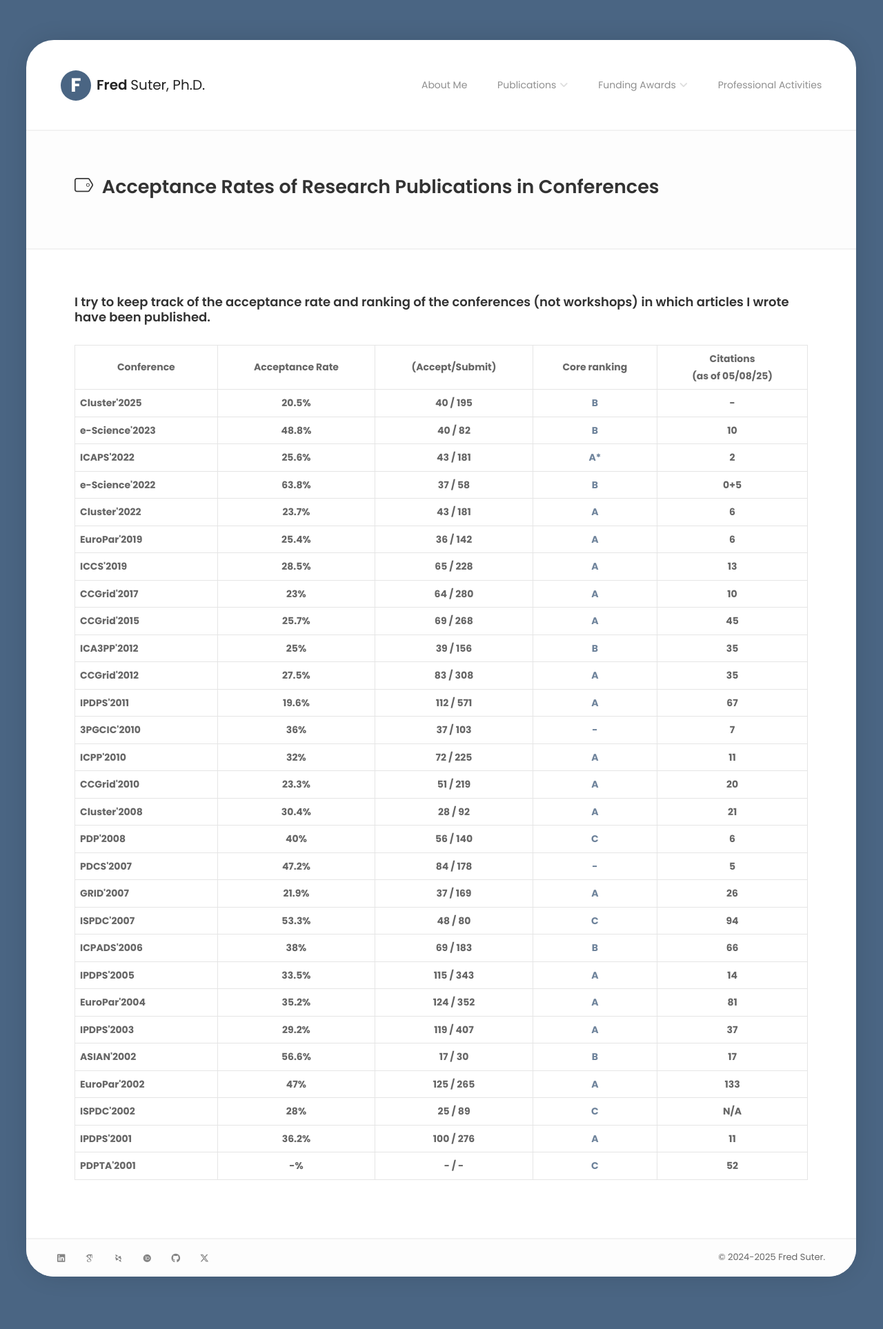
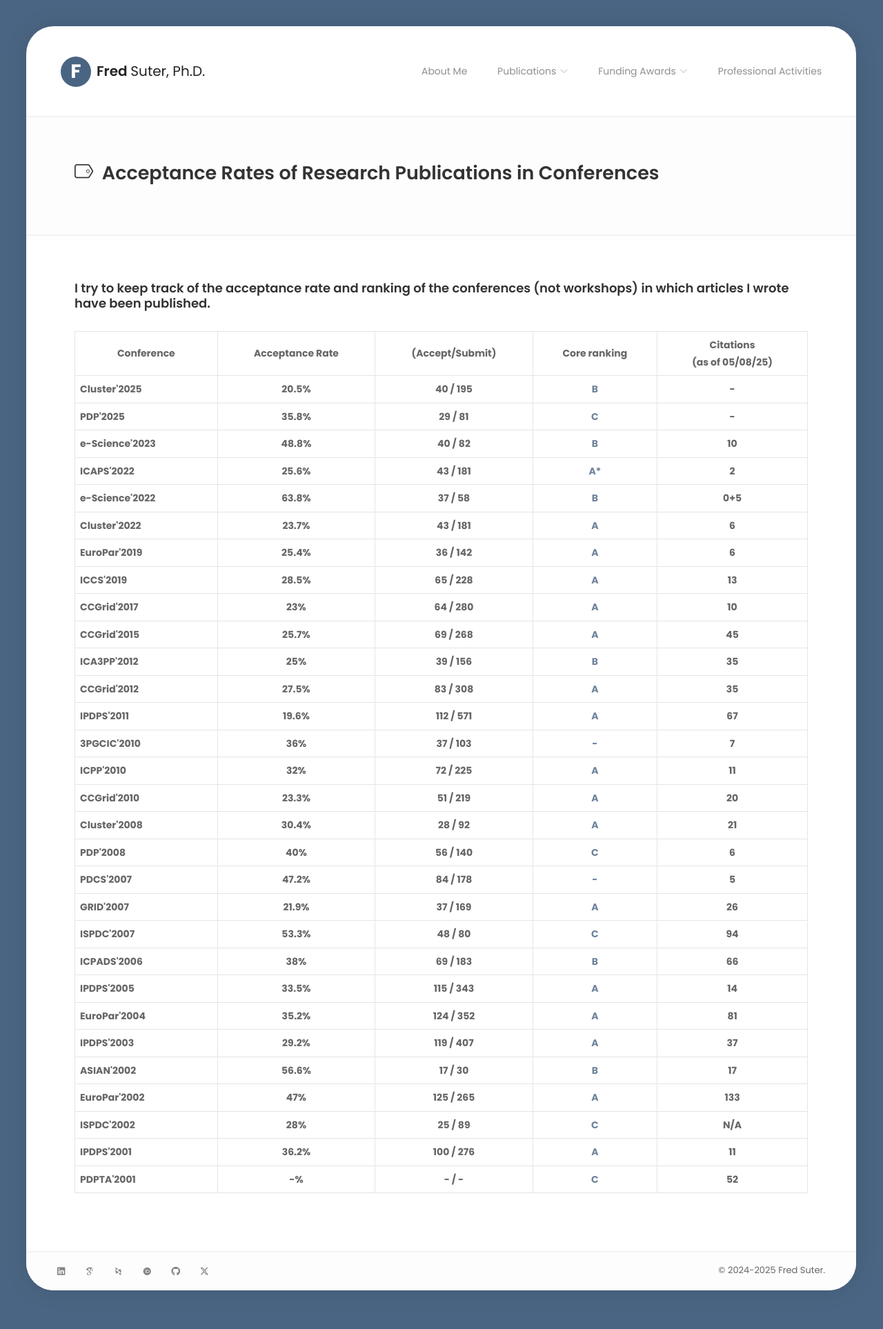
Before and after one commit to frs69wq/fred-suter.github.io, a Jekyll site: the page built from _pages/publications-rates.html, in a window 1280 px wide. Shown: the whole page at 69% size. Built offline with Jekyll 4.4.1, drawn with Linux system fonts in a browser that asks for light colours; some web fonts are replaced.

Commit message:
add PDP25

```diff
--- a/_data/rates.yml
+++ b/_data/rates.yml
@@ -5,6 +5,14 @@
   submitted: 195
   core_link: "https://portal.core.edu.au/conf-ranks/632/"
   core_rank: "B"
+  citations: "-"
+- conference: PDP
+  year: 2025
+  rate: 35.8
+  accepted: 29
+  submitted: 81
+  core_link: "https://portal.core.edu.au/conf-ranks/465/"
+  core_rank: "C"
   citations: "-"
 - conference: e-Science
   year: 2023
```
